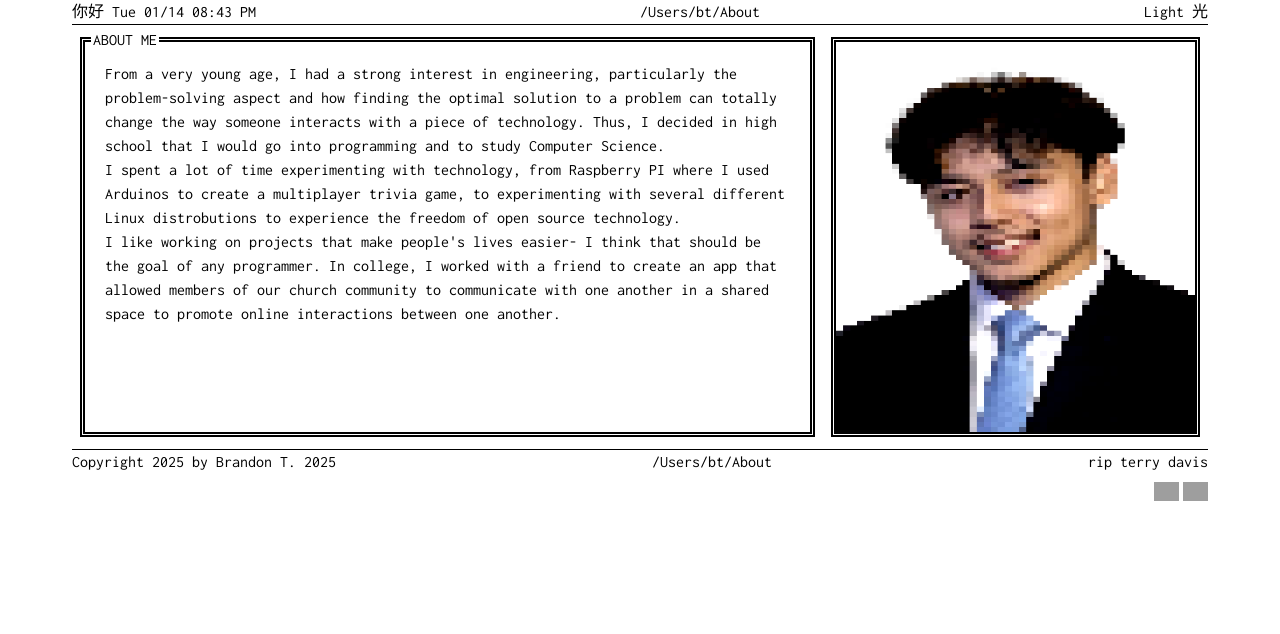
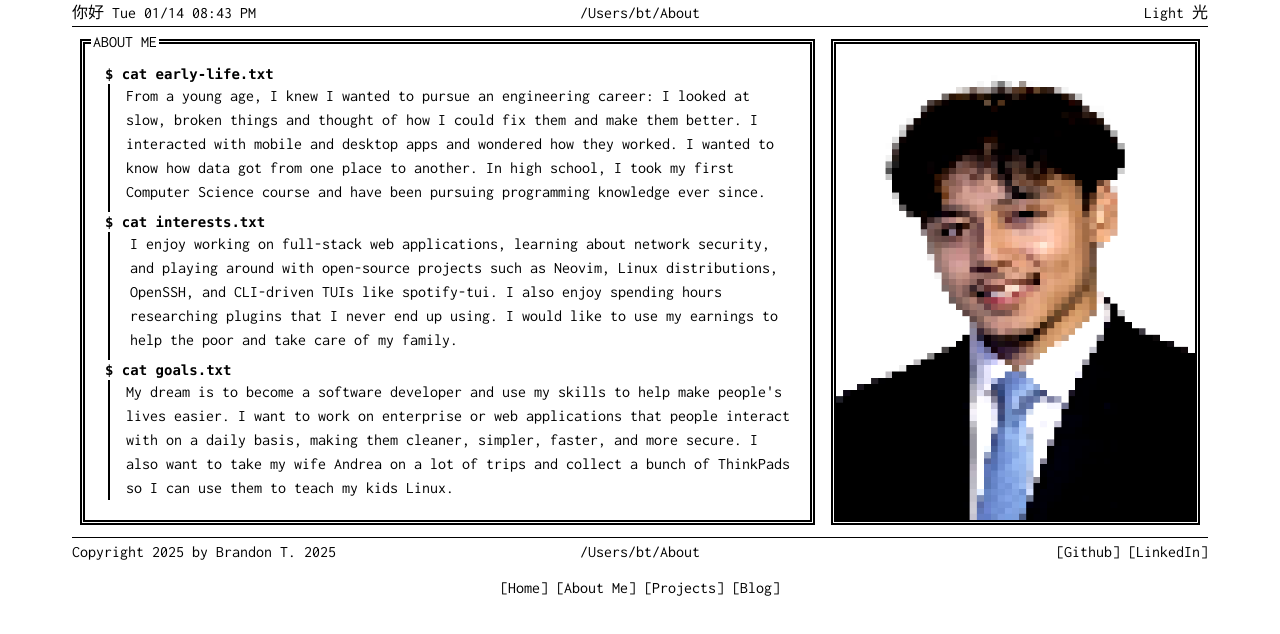
Before and after one commit to BrandonT17/portfolio-website, a Next.js app: page /about in a window 1280 px wide. Shown: the top 634 px of the page. Built offline with nearby package versions, Linux system fonts and the light colour scheme; grey boxes are pictures that could not be loaded.

Commit message:
good lighthouse score

```diff
--- a/app/about/page.tsx
+++ b/app/about/page.tsx
@@ -3,23 +3,36 @@ import Image from "next/image";
 export default function Page() {
   return (
     <div className="flex flex-col justify-center md:flex-row">
-      <div className="boxx w-2/3" aria-label="About Me">
-        From a very young age, I had a strong interest in engineering,
-        particularly the problem-solving aspect and how finding the optimal
-        solution to a problem can totally change the way someone interacts with
-        a piece of technology. Thus, I decided in high school that I would go
-        into programming and to study Computer Science. <br /> I spent a lot of
-        time experimenting with technology, from Raspberry PI where I used
-        Arduinos to create a multiplayer trivia game, to experimenting with
-        several different Linux distrobutions to experience the freedom of open
-        source technology.
-        <br /> I like working on projects that make people's lives easier- I
-        think that should be the goal of any programmer. In college, I worked
-        with a friend to create an app that allowed members of our church
-        community to communicate with one another in a shared space to promote
-        online interactions between one another.
+      <div className="boxx md:w-2/3 w-auto" aria-label="About Me">
+        <h1 className="font-bold font-mono text-sm">$ cat early-life.txt</h1>
+        <p className="pl-4 border-l-2 ml-0.75 pb-2">
+          From a young age, I knew I wanted to pursue an engineering career: I
+          looked at slow, broken things and thought of how I could fix them and
+          make them better. I interacted with mobile and desktop apps and
+          wondered how they worked. I wanted to know how data got from one place
+          to another. In high school, I took my first Computer Science course
+          and have been pursuing programming knowledge ever since.
+        </p>
+        <h1 className="font-bold font-mono text-sm">$ cat interests.txt</h1>
+        <p className="pl-5 border-l-2 ml-0.75 pb-2">
+          I enjoy working on full-stack web applications, learning about network
+          security, and playing around with open-source projects such as Neovim,
+          Linux distributions, OpenSSH, and CLI-driven TUIs like spotify-tui. I
+          also enjoy spending hours researching plugins that I never end up
+          using. I would like to use my earnings to help the poor and take care
+          of my family.
+        </p>
+        <h1 className="font-bold font-mono text-sm">$ cat goals.txt</h1>
+        <p className="pl-4 border-l-2 ml-0.75">
+          My dream is to become a software developer and use my skills to help
+          make people's lives easier. I want to work on enterprise or web
+          applications that people interact with on a daily basis, making them
+          cleaner, simpler, faster, and more secure. I also want to take my wife Andrea
+          on a lot of trips and collect a bunch of ThinkPads so I can use them to teach my kids
+          Linux.
+        </p>
       </div>
-      <div className="boxx w-1/3 min-h-[400px]">
+      <div className="boxx md:w-1/3 w-auto min-h-[400px]">
         <Image src="/portrait.png" fill alt="my uni id" className="" />
       </div>
     </div>
--- a/app/page.tsx
+++ b/app/page.tsx
@@ -6,15 +6,16 @@ import { experiences } from "@/data/experience";
 import Game from "@/components/ui/game";
 import Experience from "@/components/ui/experience";
 import Featured from "@/components/ui/featured";
+import Skills from "@/components/ui/skills";
 
 export default function Home() {
   const links = [
     { href: "/about", label: "cd about-me", description: "" },
-    { href: "/portfolio", label: "cd my-portfolio", description: "" },
+    { href: "/projects", label: "cd my-projects", description: "" },
     { href: "/blog", label: "cd my-blog", description: "" },
     {
       href: "",
-      label: "open RESUME",
+      label: "open RESUME.pdf",
       description: "[!]",
     },
     {
@@ -29,21 +30,21 @@ export default function Home() {
       {/* TOP SECTION */}
       <section className="flex flex-col md:flex-row">
         <div
-          className="w-full md:w-1/3 flex justify-center boxx relative"
+          className="w-auto md:w-1/3 flex justify-center boxx relative"
           aria-label="welcome"
         >
           <Image src="/hi.png" alt="me" fill className="object-contain" />
         </div>
 
         <div
-          className="w-full md:w-1/3 flex justify-center boxx"
+          className="w-auto md:w-1/3 flex justify-center boxx"
           aria-label="neofetch"
         >
           <Welcome />
         </div>
 
         <div
-          className="w-full md:w-1/3 flex flex-col boxx gap-4 justify-center"
+          className="w-auto md:w-1/3 flex flex-col boxx gap-4 justify-center"
           aria-label="navigation"
         >
           {links.map((link) => (
@@ -52,7 +53,7 @@ export default function Home() {
               href={link.href}
               className="btn px-1 font-bold"
             >
-              $ {link.label} {link.description}
+              $ {link.label} <span className="blink">{link.description}</span>
             </Link>
           ))}
         </div>
@@ -61,10 +62,9 @@ export default function Home() {
       {/* ABOUT & SKILLS */}
       <section className="flex flex-col md:flex-row">
         <div
-          className="w-full md:w-2/5 flex flex-col justify-center items-start boxx"
+          className="w-auto md:w-2/5 flex flex-col items-start boxx"
           aria-label="bio"
         >
-          {/* <h1>/Users/bt/ABOUT-ME.txt</h1> */}
           <p>
             My name is <em>--Brandon Thach--</em> and I am a{" "}
             <b>full-stack software developer</b> based in{" "}
@@ -76,40 +76,31 @@ export default function Home() {
             I build complete web applications with a strong emphasis on
             security. I also enjoy experimenting with utility tools and the
             Linux operating system.
-            <Link href="/portfolio" className="font-bold">
+            <Link href="/about" className="font-bold">
               {" "}
-              Read More
+              [Read More]
             </Link>
           </p>
         </div>
 
         <div className="md:w-3/5 flex flex-col boxx" aria-label="skills">
-          <div>
-            Languages: Python, Java, C/C++, HTML/CSS/Javascript, TypeScript,
-            SQLite
-          </div>
-          <div>
-            Technologies: React, Next.js, JavaFx, Tailwind, Springboot,
-            SvelteKit, Astro, Angular
-          </div>
-          <div>Tools: Git, Firebase, Docker, Linux</div>
-          <div>Databases: SQL, PostgreSQL, Neon, Redis, Firestore</div>
+          <Skills />
         </div>
       </section>
 
       {/* EXPERIENCE & PROJECTS */}
       <section className="flex flex-col md:flex-row">
-        <div className="w-full md:w-1/2 boxx" aria-label="experience">
+        <div className="w-auto md:w-1/2 boxx" aria-label="experience">
           {/* <h1>/Users/bt/EXPERIENCE.txt</h1> */}
           <Experience />
         </div>
 
-        <div className="w-full md:w-1/2 boxx" aria-label="featured projects">
+        <div className="w-auto md:w-1/2 boxx" aria-label="featured projects">
           {/* <h1>/Users/bt/PROJECTS.txt</h1> */}
           <Featured />
-          <Link href="/about" className="font-bold">
+          <Link href="/projects" className="font-bold">
             {" "}
-            Read More
+            [Read More]
           </Link>
         </div>
       </section>
@@ -128,10 +119,9 @@ export default function Home() {
       {/* GAME */}
       <section className="flex flex-col">
         <div
-          className="flex flex-col justify-center boxx p-0"
+          className="flex flex-col justify-center boxx p-0 w-auto"
           aria-label="play a game"
         >
-          {/* <h1>/Users/bt/GUESS-THE-BINARY.tsx</h1> */}
           <Game />
         </div>
       </section>
--- a/components/layout/footer.tsx
+++ b/components/layout/footer.tsx
@@ -17,24 +17,19 @@ export default function Footer() {
     },
   ];
   return (
-    <div>
-      <div className="flex justify-between border-t">
-        <p>Copyright 2025 by Brandon T. 2025</p>
-        <CurrPath />
-        <p>rip terry davis</p>
+    <div className="relative border-t py-0.5">
+      <div className="flex flex-col items-center sm:flex-row sm:items-center">
+        <div className="flex sm:order-1 sm:items-center justify-center sm:justify-start w-full sm:w-auto">
+          <p>Copyright 2025 by Brandon T. 2025</p>
+        </div>
+        <div className="sm:absolute sm:left-1/2 sm:-translate-x-1/2 text-center">
+          <CurrPath />
+        </div>
+        <div className="sm:ml-auto sm:order-3 flex justify-center sm:justify-end w-full sm:w-auto">
+          [Github] [LinkedIn]
+        </div>
       </div>
-      <div className="justify-end flex flex-row gap-1 my-2">
-        {links.map((link) => (
-          <Link key={link.href} href={link.href}>
-            <Image
-              src={link.img}
-              alt={link.label}
-              width={25}
-              height={25}
-            />
-          </Link>
-        ))}
-      </div>
+      <div className="flex sm:justify-left justify-center my-3">[Home] [About Me] [Projects] [Blog]</div>
     </div>
   );
 }
--- a/components/layout/header.tsx
+++ b/components/layout/header.tsx
@@ -11,14 +11,28 @@ export default function Header() {
 
   let pageTitle = "/Users/bt";
   return (
-    <div className="flex justify-between items-center border-b">
-      <div className="flex gap-2">
-        <Hello /> <DateTime />{" "}
+    <div className="relative border-b py-0.25">
+      <div className="flex flex-col items-center gap-1 sm:flex-row sm:items-center">
+        {/* Left */}
+        <div className="flex gap-2 sm:order-1 sm:items-center justify-center sm:justify-start w-full sm:w-auto">
+          <span className="hover:bg-black hover:text-white">
+            <Hello />
+          </span>
+          <DateTime />
+        </div>
+
+        {/* Center */}
+        <div className="sm:absolute sm:left-1/2 sm:-translate-x-1/2 text-center">
+          <span className="hover:bg-black hover:text-white"><CurrPath /></span>
+        </div>
+
+        {/* Right */}
+        <div className="sm:ml-auto sm:order-3 flex justify-center sm:justify-end w-full sm:w-auto">
+          <span className="hover:bg-black hover:text-white" >
+            <ThemeBtn />
+          </span>
+        </div>
       </div>
-      <div>
-        <CurrPath />
-      </div>
-      <ThemeBtn />
     </div>
   );
 }
--- a/components/ui/experience.tsx
+++ b/components/ui/experience.tsx
@@ -7,10 +7,10 @@ export default function Experience() {
       <ul>
         {experience.map((x) => (
           <li key={x.title} className="mb-3">
-            <h1 className="font-bold">
-              {x.title} ({x.date})
+            <h1 className="font-bold italic">
+             # {x.title} ({x.date})
             </h1>
-            <p className="italic opacity-50">{x.role}</p>
+            <p className="italic opacity-50">## {x.role}</p>
             <p>{x.description}</p>
           </li>
         ))}
--- a/components/ui/game.tsx
+++ b/components/ui/game.tsx
@@ -107,7 +107,7 @@ export default function Footer() {
       <div>
         <span className="text-blue-300">#</span> Binary Decoder Challenge
         <br />
-        <span className="text-blue-300">#</span> Decode the binary message to
+        <span className="text-blue-300">#</span> Decode the binary message using
         ASCII and ENTER your answer!
         <br /> <span className="text-blue-300">#</span> Type '
         <span className="font-bold">new</span>' to generate a new message!
--- /dev/null
+++ b/components/ui/skills.tsx
@@ -0,0 +1,25 @@
+import { skills } from "@/data/skills";
+
+export default function Skills() {
+  return (
+    <div>
+      <ul className="">
+        {skills.map((category) => (
+          <li key={category.type}>
+            <span className="font-bold">$ ls "{category.type}"</span>
+            <ul className="flex flex-row gap-1 mb-1 border-l-2 pl-3 ml-0.75">
+              {category.skills.map((skill) => (
+                <li
+                  key={skill}
+                  className="border-4 border-double p-1 hover:bg-black hover:text-white text-sm"
+                >
+                  {skill}
+                </li>
+              ))}
+            </ul>
+          </li>
+        ))}
+      </ul>
+    </div>
+  );
+}
--- a/lib/github.ts
+++ b/lib/github.ts
@@ -1,7 +1,7 @@
 export type Project = {
   name: string;
   description: string;
-  url: string | null;
+  url: string;
   topics: string[];
 };
 
```
Also changed, not shown: components/ui/featured.tsx (+6 -7 lines), data/skills.ts (+14 -15 lines), app/projects/page.tsx (renamed from app/portfolio/page.tsx).
